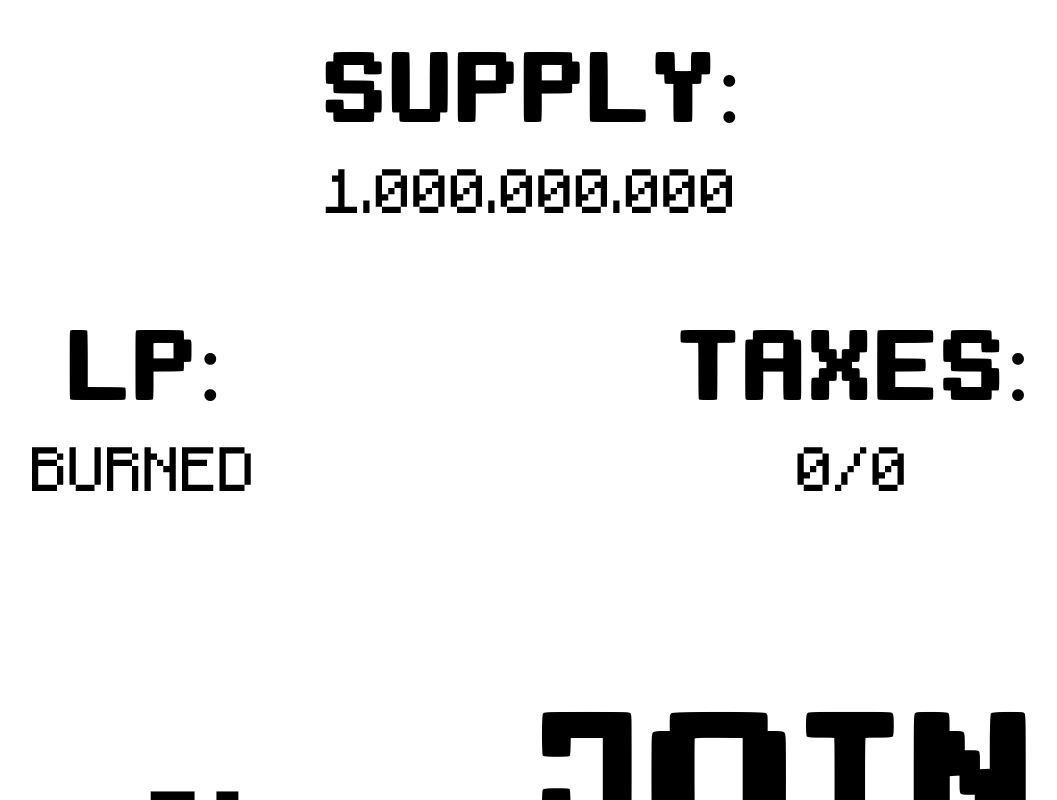
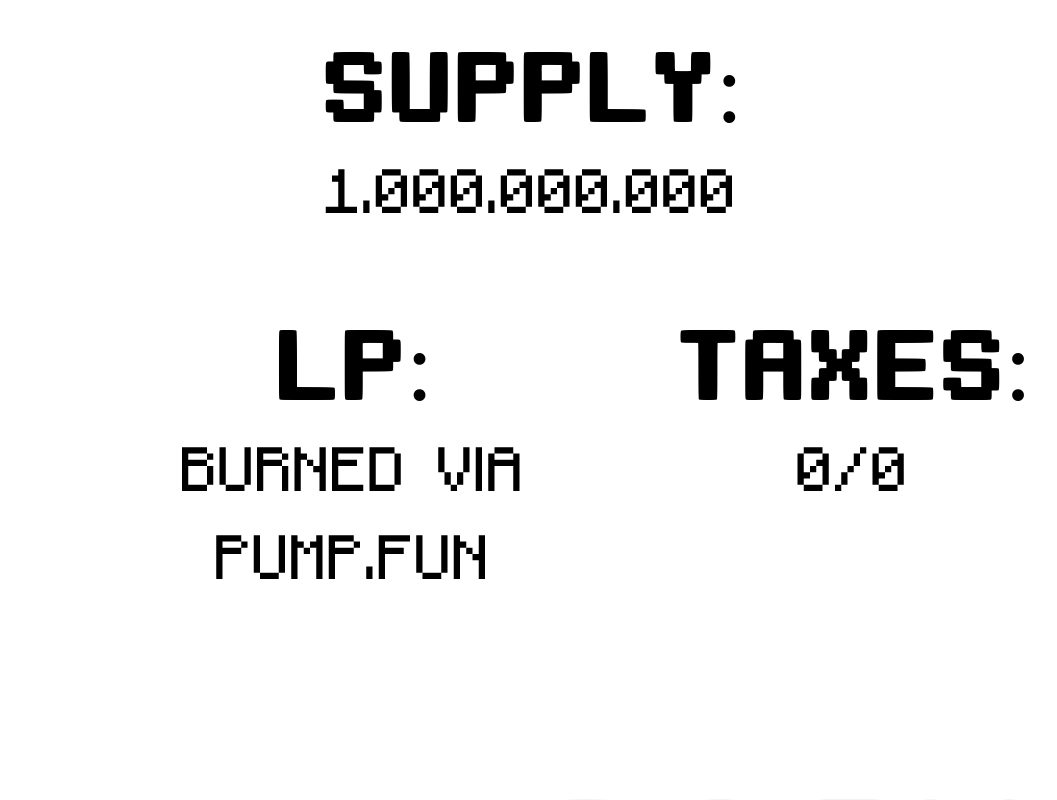
Before and after one commit to vitovvv/boys, a plain HTML site: page index.html in a window 1280 px wide. Shown: the part 1557-2357 px from the top of the page, without its empty margins (168-1225 px from the left). Drawn offline with Linux system fonts and the light colour scheme.

Commit message:
Update index.html

```diff
--- a/index.html
+++ b/index.html
@@ -35,6 +35,8 @@
 					</div>
 					<div class="a_capt">
 						Welcome to $DUCKS (Dumb Ducks)! I am tired of people using ducks to rug people just because of some "meta". Ducks are unquestionably the best animals and it's time to make things right. The dogs, cats and frogs have had their day, it’s time for dumb ducks to take reign.
+
+						CA:
 					</div>
 				</div>
 				<div class="a_img">
@@ -57,7 +59,7 @@
 					<div class="ad">
 						<div class="lq">
 							<div class="th"><p>LP:</p></div>
-							<p>BURNED</p>
+							<p>BURNED VIA PUMP.FUN</p>
 						</div>
 						<div class="tax">
 							<div class="th"><p>TAXES:</p></div>
```
